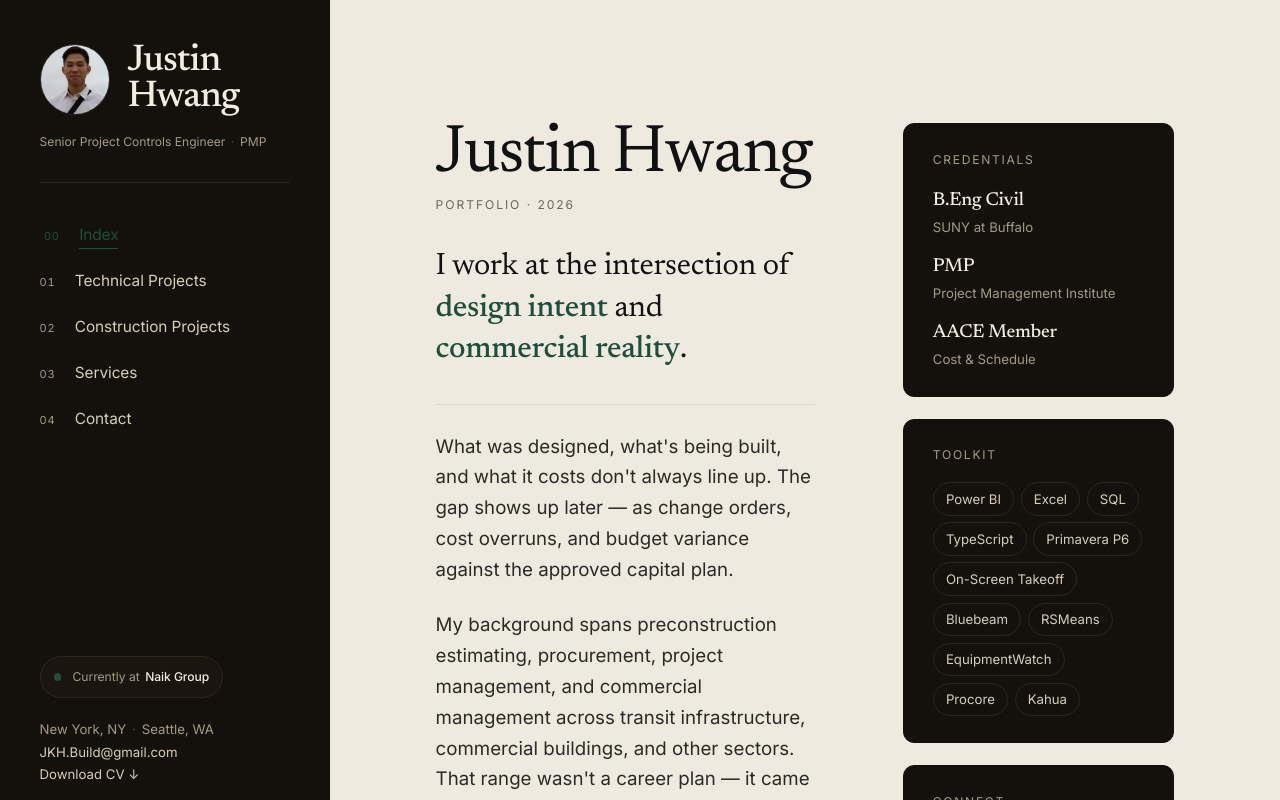
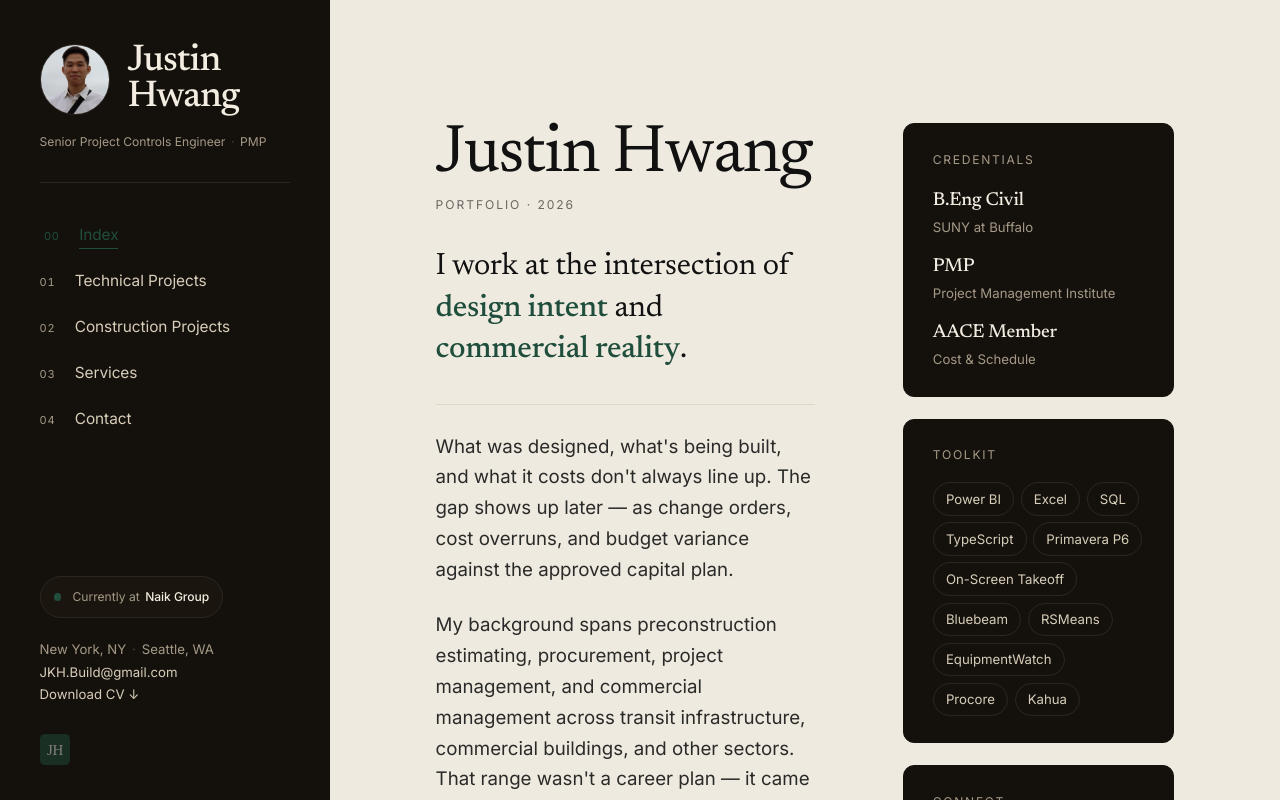
Before and after one commit to colinh09/justinhwang-portfolio, a Next.js app: page / in a window 1280 px wide. Shown: the top 800 px of the page. Built offline with nearby package versions, Linux system fonts and the light colour scheme; no server answers.

Commit message:
Compensate sidebar height for 1.1 zoom
Replace 100vh with calc(100vh / 1.1) in sidebar wrap, sidebar element,
mobile fixed sidebar, app container, and 404 page so sticky sidebar
content stays within the viewport at the global zoom scale.

```diff
--- a/app/globals.css
+++ b/app/globals.css
@@ -52,20 +52,20 @@ button {
 .jh-app {
   display: grid;
   grid-template-columns: var(--jh-sidebar-w) 1fr;
-  min-height: 100vh;
+  min-height: calc(100vh / 1.1);
 }
 
 .jh-sidebar-wrap {
   position: sticky;
   top: 0;
-  height: 100vh;
+  height: calc(100vh / 1.1);
 }
 
 .jh-main { min-width: 0; }
 
 /* ───────── Sidebar (Bold variant baked in) ───────── */
 .jh-sidebar {
-  height: 100vh;
+  height: calc(100vh / 1.1);
   display: flex;
   flex-direction: column;
   padding: 40px 36px 32px;
@@ -1176,7 +1176,7 @@ button {
     position: fixed;
     top: 0;
     left: 0;
-    height: 100vh;
+    height: calc(100vh / 1.1);
     width: 280px;
     z-index: 40;
     transform: translateX(-100%);
@@ -1250,7 +1250,7 @@ button {
 
 /* 404 page */
 .jh-404 {
-  min-height: 100vh;
+  min-height: calc(100vh / 1.1);
   display: flex;
   flex-direction: column;
   justify-content: center;
```
